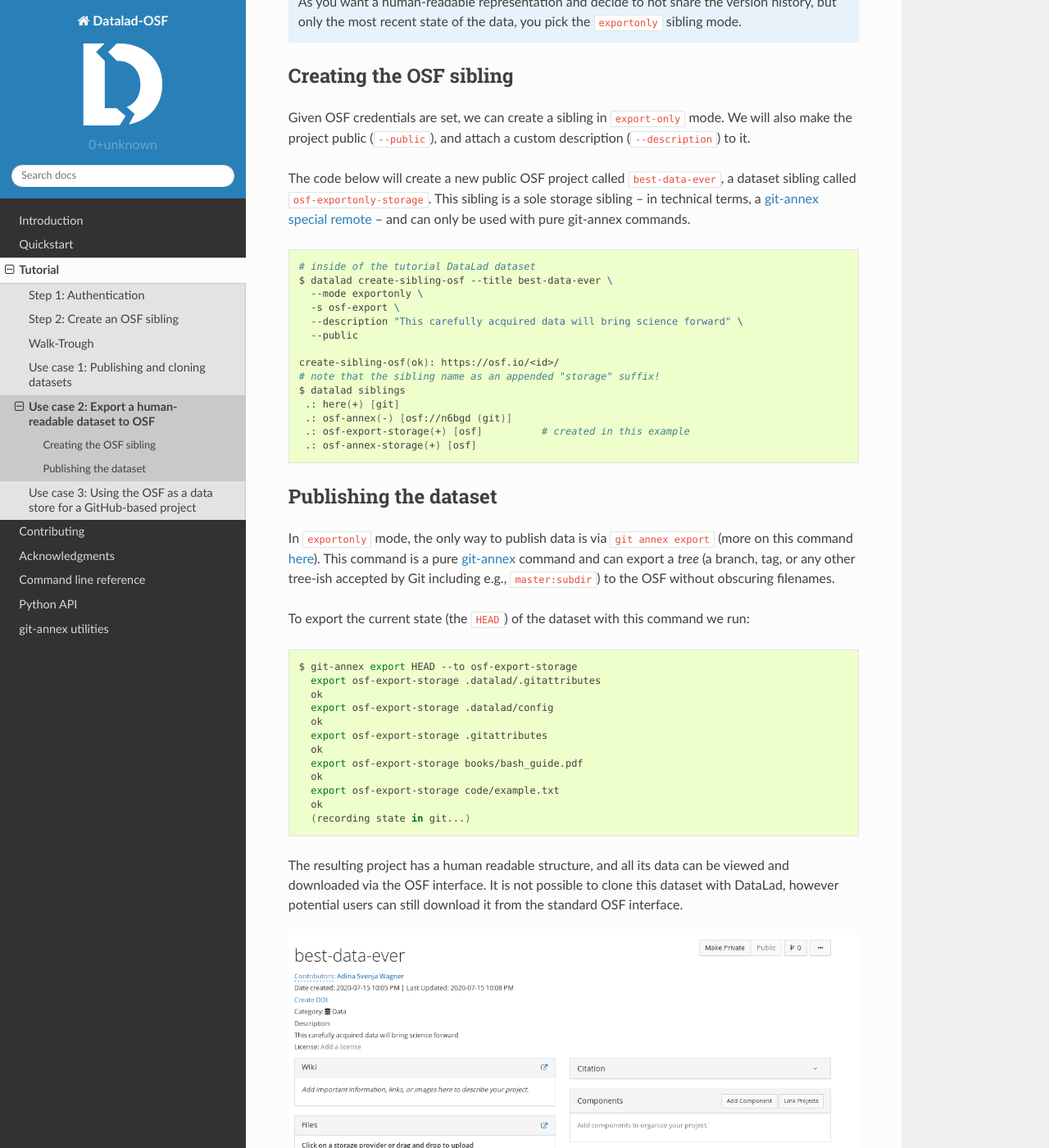
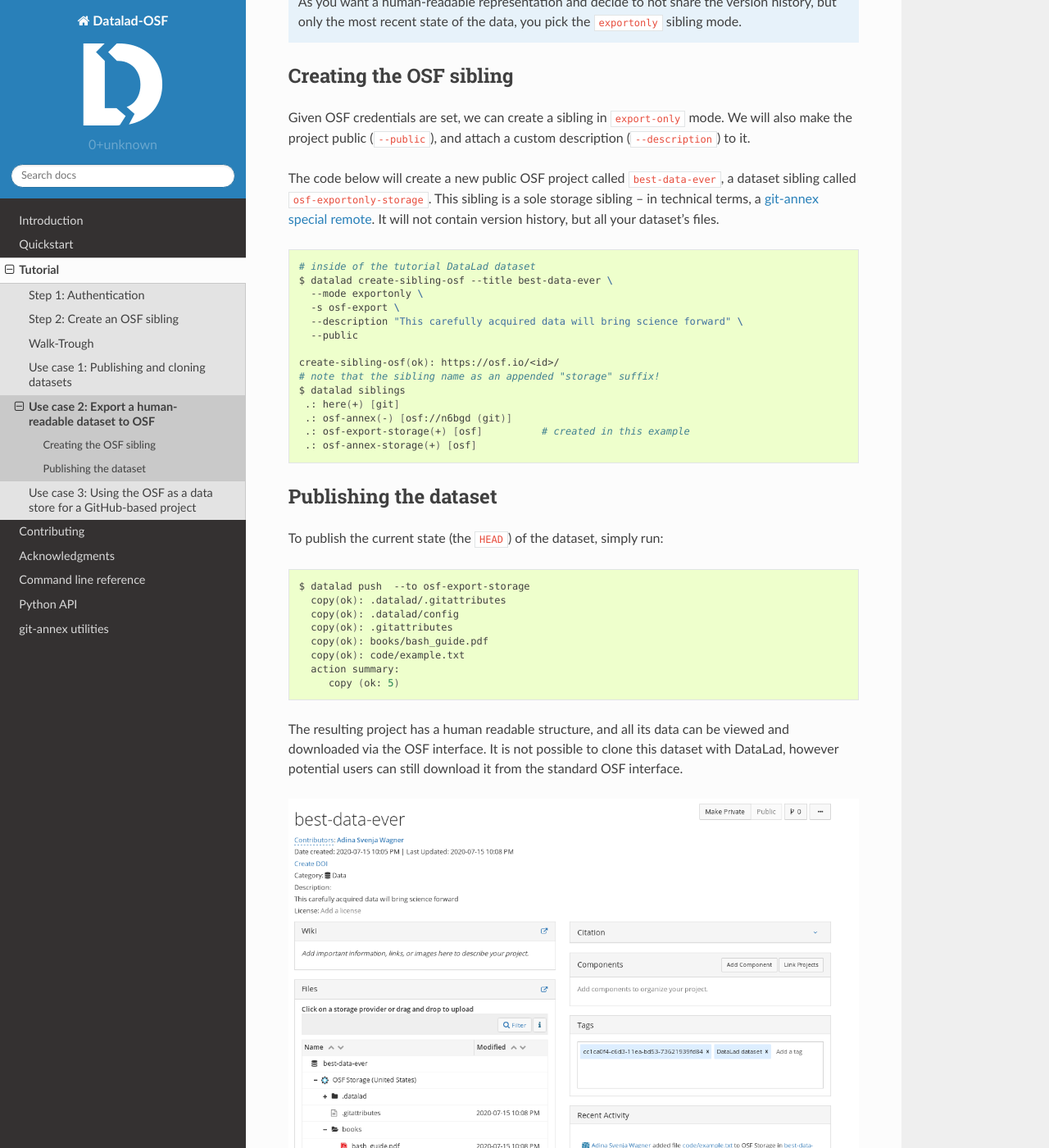
Before and after one commit to datalad/datalad-osf, a Sphinx documentation site: the page built from docs/source/tutorial/exporthumandata.rst, in a window 1280 px wide and 1400 px high, scrolled down 367 px. Shown: the whole window at 82% size. Built offline with Sphinx 7.4.7 and the Read the Docs theme 2.0.0, drawn with Linux system fonts in a browser that asks for light colours; pages that are not in the unit, such as notebooks, are missing from menus.

Commit message:
DOC: update exportonly tutorial to work with datalad commands

```diff
--- a/docs/source/tutorial/exporthumandata.rst
+++ b/docs/source/tutorial/exporthumandata.rst
@@ -21,7 +21,7 @@
 Given OSF credentials are set, we can create a sibling in ``export-only`` mode.
 We will also make the project public (``--public``), and attach a custom description (``--description``) to it.
 
-The code below will create a new public OSF project called ``best-data-ever``, a dataset sibling called ``osf-exportonly-storage``. This sibling is a sole storage sibling -- in technical terms, a git-annex_ `special remote`_ -- and can only be used with pure git-annex commands.
+The code below will create a new public OSF project called ``best-data-ever``, a dataset sibling called ``osf-exportonly-storage``. This sibling is a sole storage sibling -- in technical terms, a git-annex_ `special remote`_. It will not contain version history, but all your dataset's files.
 
 .. code-block:: bash
 
@@ -44,25 +44,18 @@
 Publishing the dataset
 """"""""""""""""""""""
 
-In ``exportonly`` mode, the only way to publish data is via ``git annex export`` (more on this command `here <https://git-annex.branchable.com/git-annex-export/>`_).
-This command is a pure git-annex_ command and can export a *tree* (a branch, tag, or any other tree-ish accepted by Git including e.g., ``master:subdir``) to the OSF without obscuring filenames.
-
-To export the current state (the ``HEAD``) of the dataset with this command we run:
+To publish the current state (the ``HEAD``) of the dataset, simply run:
 
 .. code-block:: bash
 
-    $ git-annex export HEAD --to osf-export-storage
-      export osf-export-storage .datalad/.gitattributes
-      ok
-      export osf-export-storage .datalad/config
-      ok
-      export osf-export-storage .gitattributes
-      ok
-      export osf-export-storage books/bash_guide.pdf
-      ok
-      export osf-export-storage code/example.txt
-      ok
-      (recording state in git...)
+    $ datalad push  --to osf-export-storage
+      copy(ok): .datalad/.gitattributes
+      copy(ok): .datalad/config
+      copy(ok): .gitattributes
+      copy(ok): books/bash_guide.pdf
+      copy(ok): code/example.txt
+      action summary:
+         copy (ok: 5)
 
 The resulting project has a human readable structure, and all its data can be viewed and downloaded via the OSF interface.
 It is not possible to clone this dataset with DataLad, however potential users can still download it from the standard OSF interface.
```
Also changed, not shown: docs/source/tutorial/exportmode.rst (added).
